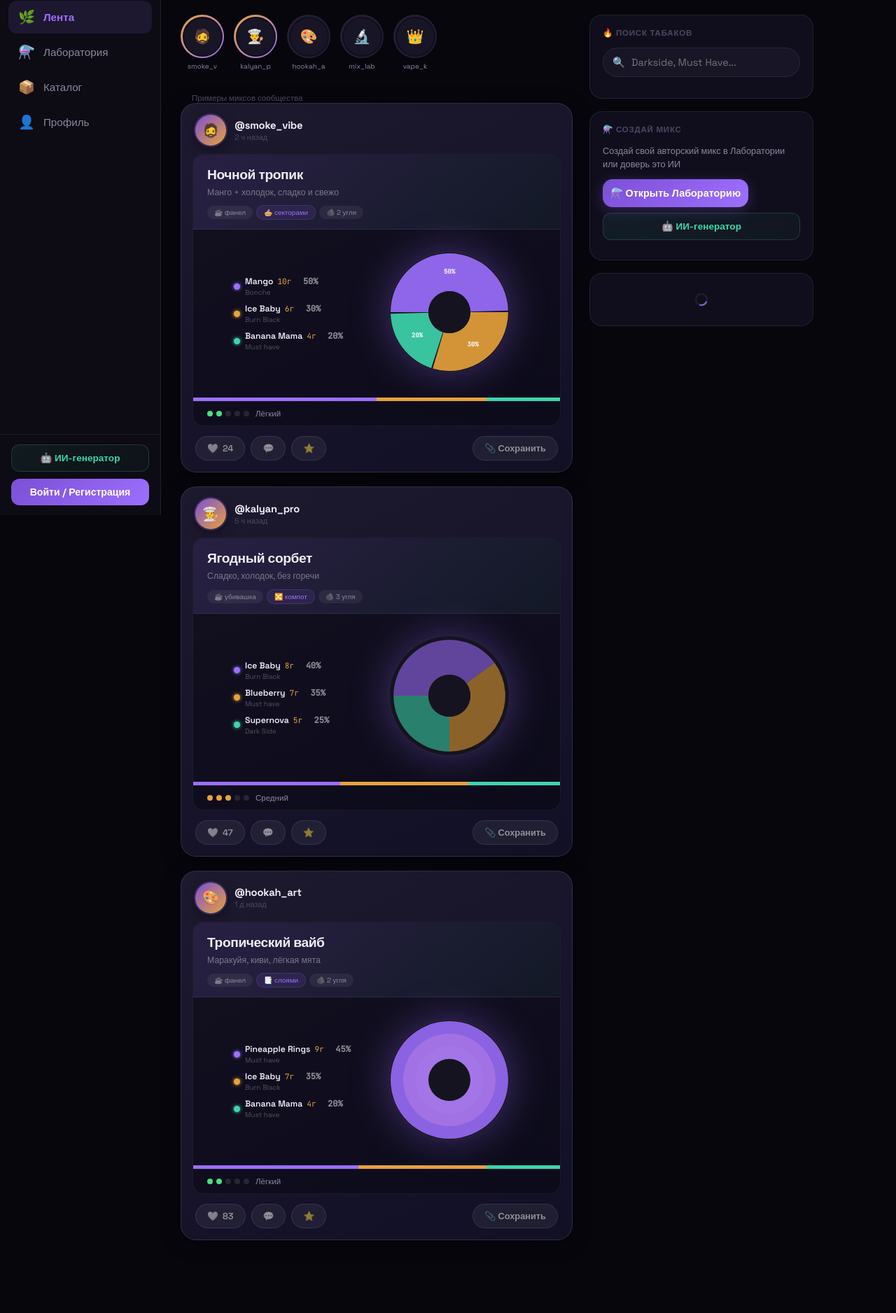
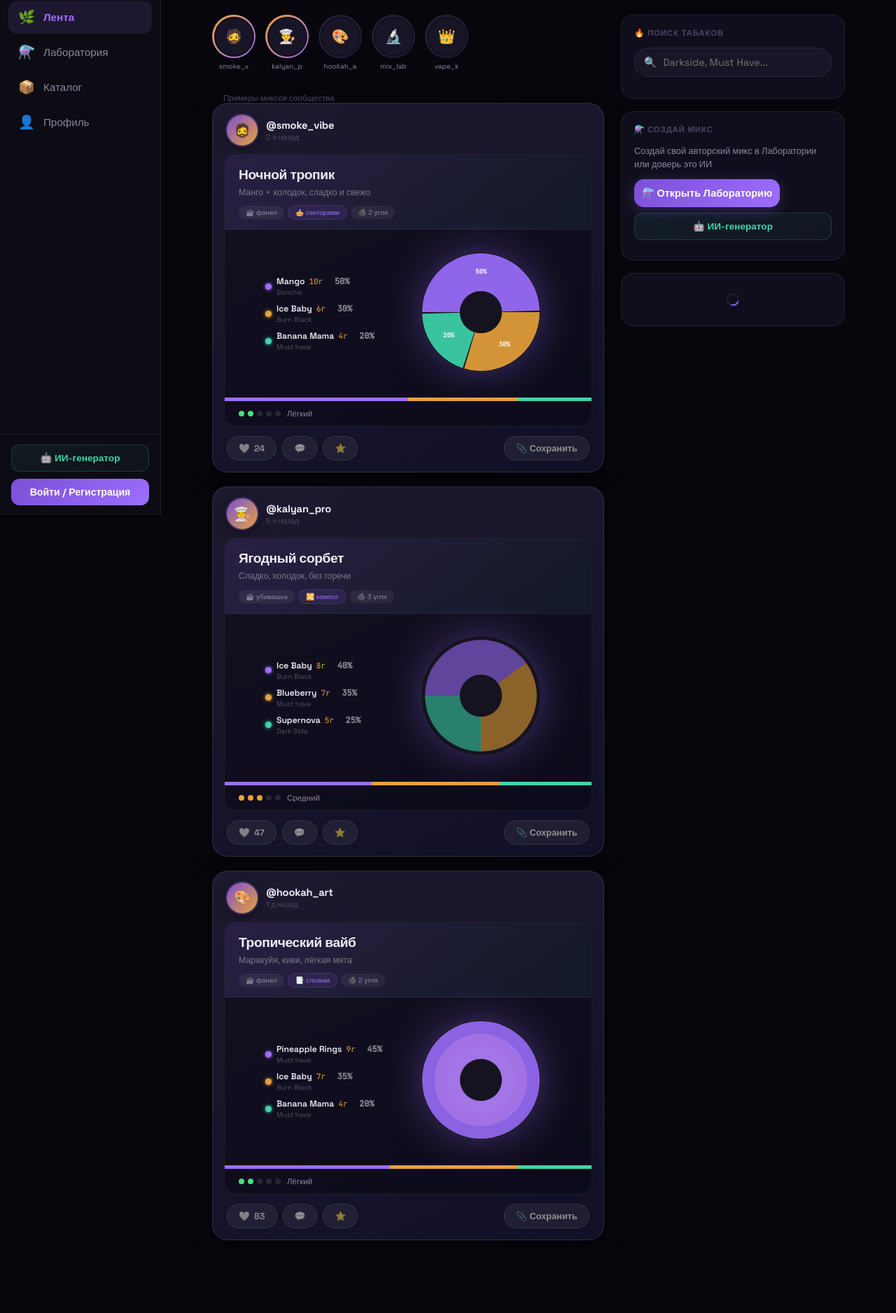
Before and after one commit to Fortop1an0-bfs/Hookah-bot, a FastAPI app: page / in a window 1280 px wide. Shown: the part 64-1940 px from the top of the page at 70% size. Run offline with FastAPI, Linux system fonts and the light colour scheme; data that the repository does not hold is empty; parts of the project's set-up code (start-up, migrations or seed data) failed here and were passed over.

Commit message:
Center feed-layout horizontally: margin:0 auto
Co-Authored-By: Claude Sonnet 4.6 <noreply@anthropic.com>

```diff
--- a/social/templates/social.html
+++ b/social/templates/social.html
@@ -109,7 +109,7 @@ html,body{min-height:100vh;background:var(--bg);color:var(--text);font-family:'S
 .nav-item.active::before{content:'';position:absolute;top:-10px;left:50%;transform:translateX(-50%);width:32px;height:3px;background:linear-gradient(90deg,var(--gold),var(--purple));border-radius:0 0 6px 6px;box-shadow:0 0 12px rgba(232,162,59,0.4)}
 
 /* ── FEED PAGE LAYOUT ── */
-.feed-layout{display:grid;grid-template-columns:minmax(0,1fr) 320px;gap:24px;padding:24px 28px;max-width:960px;width:100%;margin:0}
+.feed-layout{display:grid;grid-template-columns:minmax(0,1fr) 320px;gap:24px;padding:24px 28px;max-width:960px;width:100%;margin:0 auto}
 .feed-main{}
 .feed-sidebar{}
 
```
